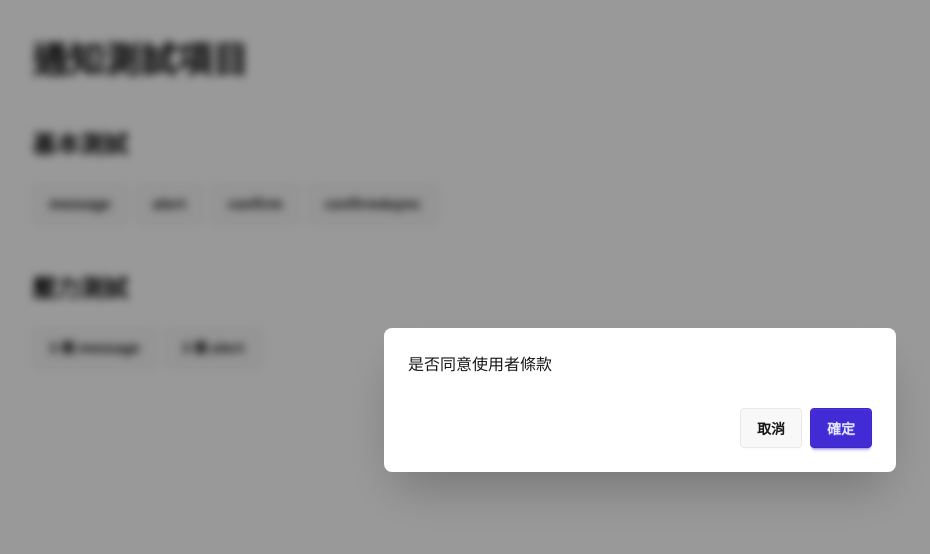
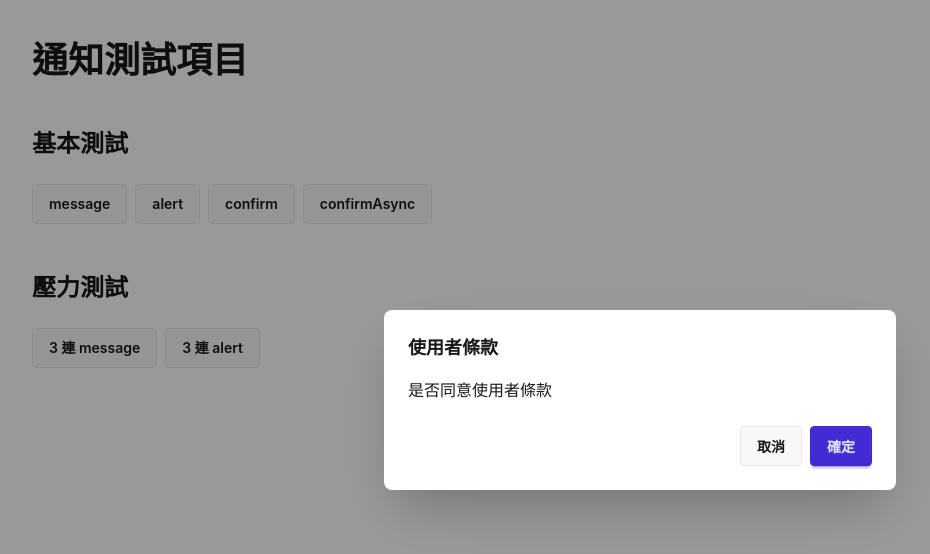
Before and after one commit to GaiaYang/react-notify-dialog, a Next.js app: page / in a window 1280 px wide. Both pictures are taken after a click on the button "confirmAsync". Shown: the top 554 px of the page, without its empty margins (0-930 px from the left). Built offline with nearby package versions, Linux system fonts and the light colour scheme.

Commit message:
修正快速開關導致無法關閉通知的情況、通知樣式調整

```diff
--- a/package.json
+++ b/package.json
@@ -14,7 +14,7 @@
     "react-dom": "19.2.4"
   },
   "devDependencies": {
-    "@tailwindcss/postcss": "^4.1.18",
+    "@tailwindcss/postcss": "^4.2.0",
     "@tailwindcss/typography": "^0.5.19",
     "@types/node": "^20.19.33",
     "@types/react": "^19.2.14",
@@ -25,8 +25,8 @@
     "eslint-config-prettier": "^10.1.8",
     "prettier": "^3.8.1",
     "prettier-plugin-tailwindcss": "^0.7.2",
-    "tailwindcss": "^4.1.18",
+    "tailwindcss": "^4.2.0",
     "typescript": "^5.9.3"
   },
-  "packageManager": "pnpm@10.29.3"
+  "packageManager": "pnpm@10.30.0"
 }
--- a/src/app/components/Demo.tsx
+++ b/src/app/components/Demo.tsx
@@ -51,13 +51,17 @@ const testOptions: TestOption[] = [
             "是否同意使用者條款",
             () => notify.message("確認"),
             () => notify.message("取消"),
+            "使用者條款",
           );
         },
       },
       {
         label: "confirmAsync",
         onClick: async () => {
-          const res = await notify.confirmAsync("是否同意使用者條款");
+          const res = await notify.confirmAsync(
+            "是否同意使用者條款",
+            "使用者條款",
+          );
           if (res) {
             notify.message("確認");
           } else {
--- a/src/notify/components/Dialog.tsx
+++ b/src/notify/components/Dialog.tsx
@@ -6,10 +6,5 @@ export type DialogProps = React.DetailedHTMLProps<
 >;
 
 export default function Dialog(props: DialogProps) {
-  return (
-    <dialog
-      {...props}
-      className="modal backdrop-blur-xs transition-[visibility_0.3s_allow-discrete,background-color_0.3s_ease-out,backdrop-filter_0.3s_ease-out,opacity_0.1s_ease-out]"
-    />
-  );
+  return <dialog {...props} className="modal" />;
 }
--- a/src/notify/components/DialogContent.tsx
+++ b/src/notify/components/DialogContent.tsx
@@ -6,5 +6,5 @@ export type DialogContentProps = React.DetailedHTMLProps<
 >;
 
 export default function DialogContent(props: DialogContentProps) {
-  return <div {...props} className="modal-box flex flex-col gap-2" />;
+  return <div {...props} className="modal-box" />;
 }
--- a/src/notify/components/DialogDescription.tsx
+++ b/src/notify/components/DialogDescription.tsx
@@ -6,5 +6,5 @@ export type DialogDescriptionProps = React.DetailedHTMLProps<
 >;
 
 export default function DialogDescription(props: DialogDescriptionProps) {
-  return <p {...props} className="grow text-base" />;
+  return <p {...props} className="text-base" />;
 }
--- a/src/notify/components/DialogTitle.tsx
+++ b/src/notify/components/DialogTitle.tsx
@@ -6,5 +6,5 @@ export type DialogTitleProps = React.DetailedHTMLProps<
 >;
 
 export default function DialogTitle(props: DialogTitleProps) {
-  return <h2 {...props} className="text-lg font-semibold" />;
+  return <h2 {...props} className="text-lg font-semibold has-[+p]:mb-4" />;
 }
--- a/src/notify/components/Notifier.tsx
+++ b/src/notify/components/Notifier.tsx
@@ -7,13 +7,14 @@ import type { NotifyInternal } from "../types";
 import { useStoreSelector } from "../core/react";
 import { CONFIRM_BUTTON } from "../core/config";
 
+import useDialogObserver from "./useDialogObserver";
+
 import ActionButton from "./ActionButton";
 import Dialog from "./Dialog";
 import DialogContent from "./DialogContent";
 import DialogTitle from "./DialogTitle";
 import DialogDescription from "./DialogDescription";
 import DialogFooter from "./DialogFooter";
-import useDialogObserver from "./useDialogObserver";
 
 export default memo(function Notifier() {
   const { toggle, ref, getPhase } = useDialogObserver({
@@ -30,7 +31,7 @@ export default memo(function Notifier() {
   // 通知 ID 變化當作判斷依據來確保通知關閉後 dialog 關閉
   useEffect(() => {
     const phase = getPhase();
-    if (phase === "opened") {
+    if (phase === "opened" || phase === "opening") {
       toggle(false);
     }
   }, [toggle, getPhase, notifyId]);
```
Also changed, not shown: 1 other file (tests, documents, lock files or other folders).
